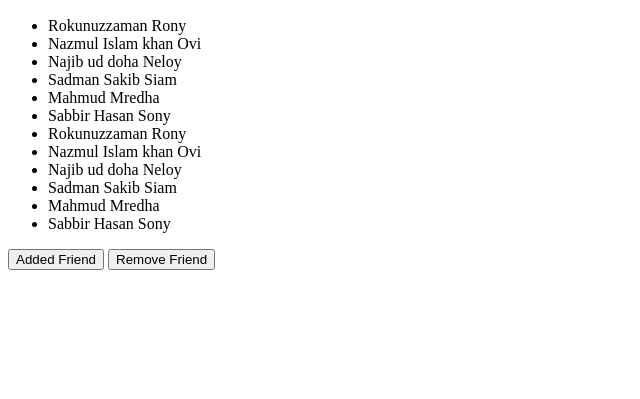
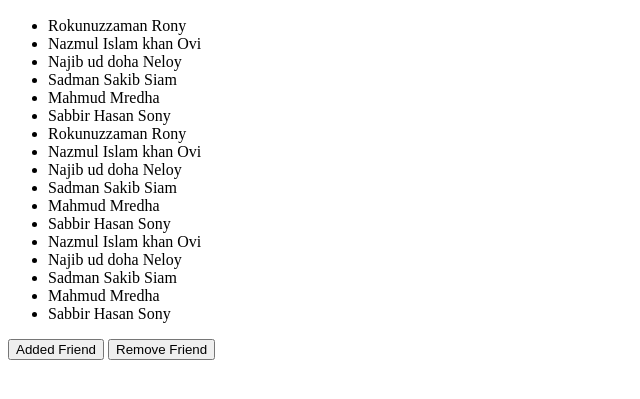
Before and after one commit to Abdulla-Al-Mamun/DOM, a plain HTML site: page amni.html in a window 1280 px wide. Shown: the part 97-496 px from the top of the page, without its empty margins (0-640 px from the left). Drawn offline with Linux system fonts and the light colour scheme.

Commit message:
add items

```diff
--- a/amni.html
+++ b/amni.html
@@ -26,6 +26,11 @@
         <li class="item">Sadman Sakib Siam</li>
         <li class="item">Mahmud Mredha</li>
         <li class="item">Sabbir Hasan Sony</li>
+        <li class="item">Nazmul Islam khan Ovi</li>
+        <li class="item">Najib ud doha Neloy</li>
+        <li class="item">Sadman Sakib Siam</li>
+        <li class="item">Mahmud Mredha</li>
+        <li class="item">Sabbir Hasan Sony</li>
 
     </ul>
 
```
